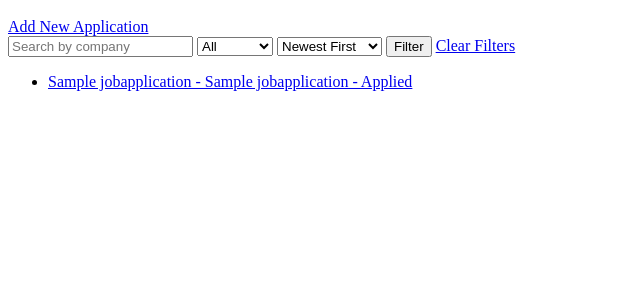
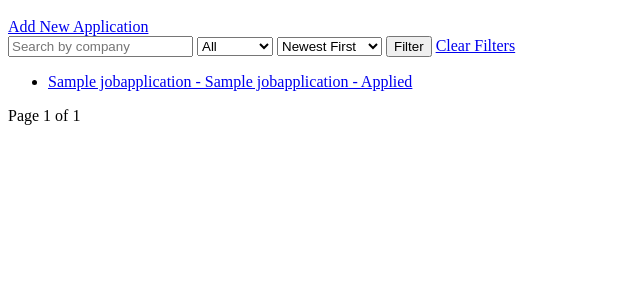
Before and after one commit to XalePo/Job-Tracker, a Django app: page /applications/ in a window 1280 px wide. Shown: the part 168-468 px from the top of the page, without its empty margins (0-640 px from the left). Run offline with Django 5.2, Linux system fonts and the light colour scheme; tables that the repository leaves empty hold one stand-in row (values such as "Sample post").

Commit message:
Added Pagination

```diff
--- a/tracker/templates/tracker/application_list.html
+++ b/tracker/templates/tracker/application_list.html
@@ -36,9 +36,9 @@
             <button type="submit">Filter</button>
             <a href="/applications/">Clear Filters</a>
         </form>
-        {% if applications %}
+        {% if page_obj %}
         <ul>
-            {% for application in applications %}
+            {% for application in page_obj %}
                 <li>
                     <a href="/applications/{{ application.id }}/">
                     {{ application.company_name}} - {{ application.position_title }} - {{ application.status }}
@@ -46,6 +46,17 @@
                 </li>
             {% endfor %}
         </ul>
+            <div>
+                {% if page_obj.has_previous %}
+                    <a href="/applications/?q={{ search_query }}&status={{ selected_status }}&sort={{ sort_by }}&page={{ page_obj.previous_page_number }}">Previous</a>
+                {% endif %}
+
+                <span>Page {{ page_obj.number }} of {{ page_obj.paginator.num_pages }}</span>
+
+                {% if page_obj.has_next %}
+                    <a href="/applications/?q={{ search_query }}&status={{ selected_status }}&sort={{ sort_by }}&page={{ page_obj.next_page_number }}">Next</a>
+                {% endif %}
+            </div>
         {% else %}
             {% if selected_status or search_query %}
                 <p>No matching applications found.</p>
--- a/tracker/views.py
+++ b/tracker/views.py
@@ -1,10 +1,11 @@
 from django.shortcuts import render, redirect
+from django.core.paginator import Paginator
 from .models import JobApplication
 from .forms import JobApplicationForm
 
 # Create your views here.
 def application_list(request):
-    selected_status = request.GET.get("status")
+    selected_status = request.GET.get("status", "")
     search_query = request.GET.get("q", "")
     sort_by = request.GET.get("sort", "newest")
     applications = JobApplication.objects.all()
@@ -30,6 +31,10 @@ def application_list(request):
     elif sort_by == "company_desc":
         applications = applications.order_by("-company_name")
 
+    paginator = Paginator(applications, 5)
+    page_number = request.GET.get("page")
+    page_obj = paginator.get_page(page_number)
+
     context = {
         "applications": applications,
         "selected_status": selected_status,
@@ -39,7 +44,8 @@ def application_list(request):
         "interview_count": interview_count,
         "rejected_count": rejected_count,
         "offer_count": offer_count,
-        "sort_by": sort_by
+        "sort_by": sort_by,
+        "page_obj": page_obj,
     }
 
     return render(request, "tracker/application_list.html", context)
@@ -52,6 +58,7 @@ def application_detail(request, pk):
     }
 
     return render(request, "tracker/application_detail.html", context)
+
 
 def application_create(request):
     if request.method == "POST":
@@ -67,6 +74,7 @@ def application_create(request):
     }
 
     return render(request, "tracker/application_form.html", context)
+
 
 def application_update(request, pk):
     application = JobApplication.objects.get(id=pk)
@@ -84,6 +92,7 @@ def application_update(request, pk):
 
     return render(request, "tracker/application_form.html", context)
 
+
 def application_delete(request, pk):
     application = JobApplication.objects.get(id=pk)
     if request.method == "POST":
```
